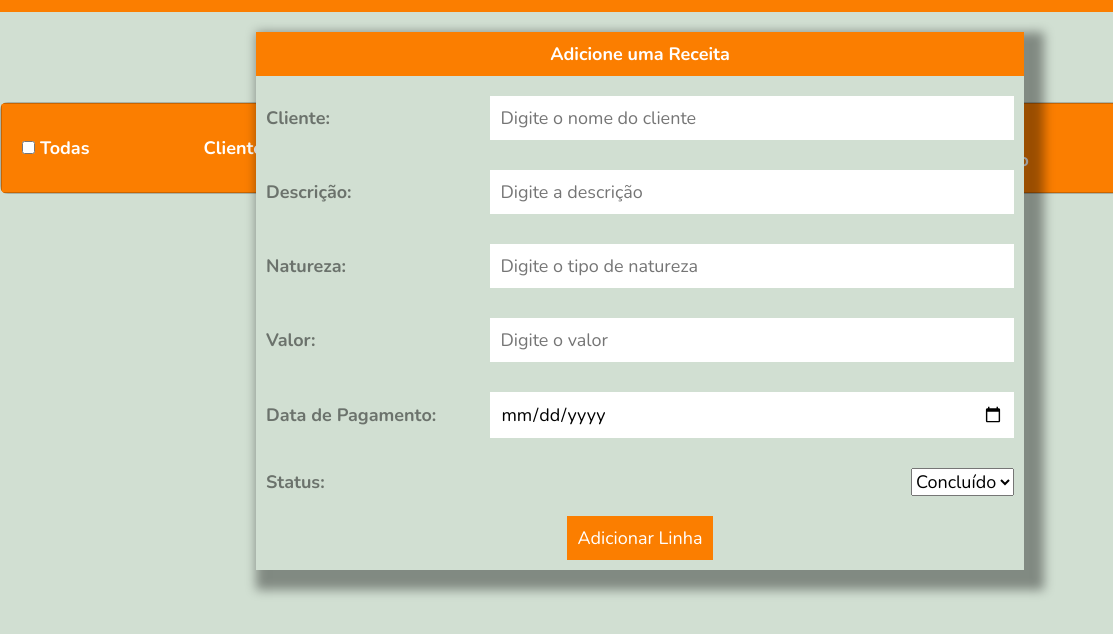
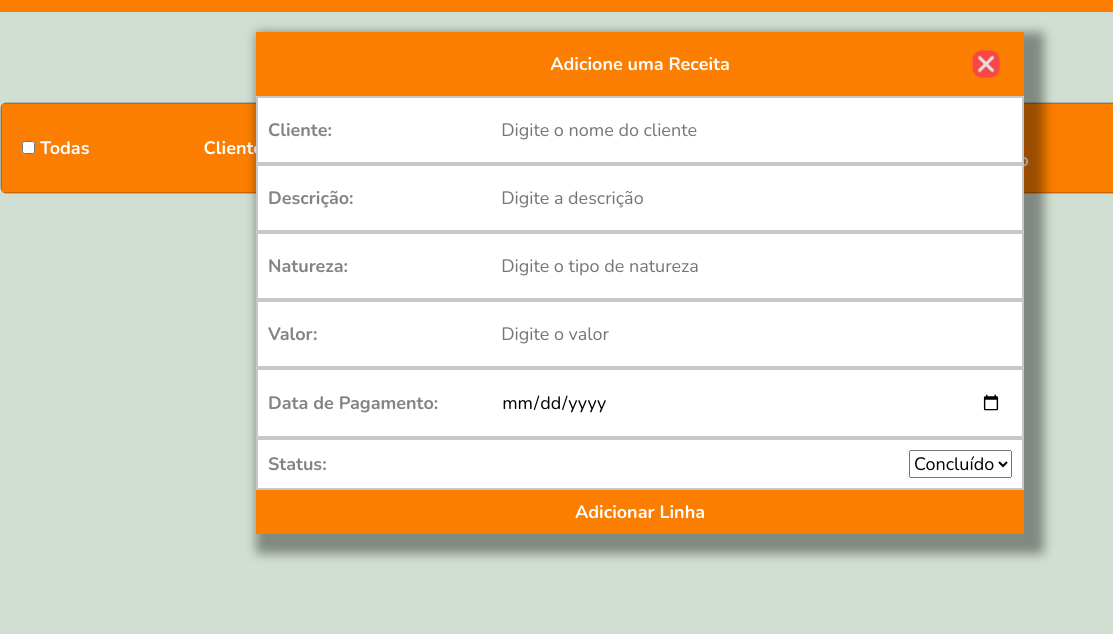
Before and after one commit to eunathan098/bank, a website: page receitas.html in a window 1280 px wide. Both pictures are taken after a click on the picture 1165 px from the left and 115 px from the top of the page. Shown: the part 48-682 px from the top of the page, 0-1113 px from the left. Drawn offline with nearby package versions, Linux system fonts and the light colour scheme.

Commit message:
Estilo do formulario de adição

```diff
--- a/receitas.html
+++ b/receitas.html
@@ -50,6 +50,7 @@
         <section class="form-adicionar">
             <div class="container-title-form">
                 <h1> Adicione uma Receita </h1>
+                <img src="src/imagens/sair-da-tela-cheia.png" alt="" id="icone-fechar-form">
             </div>
             <div class="container-inputs">
                 <label for="cliente">Cliente:</label><br>
--- a/src/css/styleReceitas.css
+++ b/src/css/styleReceitas.css
@@ -33,6 +33,13 @@ header h1{
     font-weight: bold;
 }
 
+.container-header{
+    display: flex;
+    align-items: center;
+    justify-content: space-between;
+    width: 100%;
+}
+
 .container-header-icons{
     display: flex;
     text-align: center;
@@ -44,6 +51,14 @@ header h1{
 .perfil-img{
     height: 30px;
     border-radius: 50%;
+}
+
+#icone-fechar-form{
+    display: flex;
+    position: absolute;
+    right: 3%;
+    height: 30px;
+    cursor: pointer;
 }
 
 /* Corpo - Conteúdo */
@@ -220,13 +235,13 @@ th {
     top: 10%;
     width: 60%;
     flex-direction: column;
-    background-color: #D1DFD2;
+    background-color: #fff;
     box-shadow: 10px 10px 10px 10px rgba(0, 0, 0, 0.383);
 }
 
 .container-title-form{
     display: flex;
-    padding: 10px;
+    padding: 20px;
     text-align: center;
     align-items: center;
     justify-content: center;
@@ -243,11 +258,11 @@ th {
     text-align: left;
     justify-content: space-between;
     padding: 10px;
-    margin-bottom: 10px;
-    margin-top: 10px;
     align-items: center;
-    gap: 10px;
     width: 100%;
+    background-color: #fff;
+    border: 2px solid rgba(0, 0, 0, 0.22);
+
 }
 
 .container-inputs label{
@@ -261,6 +276,7 @@ th {
     width: 70%;
     outline: none;
     border: none;
+    height: 100%;
 }
 
 #adicionar-linha{
@@ -268,7 +284,17 @@ th {
     background-color: #FB7E00;
     padding: 10px;
     border: none;
-    margin-bottom: 10px;
+    font-family: "Nunito", serif;
+    height: 100%;
+    width: 100%;
+    cursor: pointer;
+    font-weight: bold;
+    transition: transform 5s ease-in-out;
+}
+
+#adicionar-linha:hover{
+    background-color: #fff;
+    color: #FB7E00;
 }
 
 /* Responsividade para telas menores */
--- a/src/typescript/scriptReceitas.ts
+++ b/src/typescript/scriptReceitas.ts
@@ -46,15 +46,24 @@ lixeiraReceita.addEventListener("click", function(){
     alert("Esta funcionalidade excluirá os registros selecionados da tela");
 });
 
-// Função para marcar todas as checkbox
+// Função para marcar todas as checkboxes
+const selectAll = document.getElementById("selecao-todas") as HTMLInputElement;
+const selectOne = document.querySelectorAll(".selecionar-linha") as NodeListOf<HTMLInputElement>;
 
-const selectAll = document.getElementById("selecao-todas") as HTMLInputElement;
-const selectOne = document.querySelectorAll(".selecionar-linha") as NodeListOf <HTMLInputElement>;
+selectAll.addEventListener("click", function() {
+    // Converter o NodeList para um array para usar forEach
+    Array.from(selectOne).forEach(item => {
+        item.checked = selectAll.checked;
+    });
+});
 
-selectAll.addEventListener("click", function(){
-    selectOne.forEach(item => {
-        item.checked = selectAll.checked;
-    })
+
+// Fechar container de formulário
+
+const iconeFecharForm = document.getElementById("icone-fechar-form") as HTMLElement;
+
+iconeFecharForm.addEventListener("click", function(){
+    formAdicionar.style.display = "none";
 });
 
 // adicionar registros
```
Also changed, not shown: dist/scriptReceitas.js, src/imagens/sair-da-tela-cheia.png (added).
